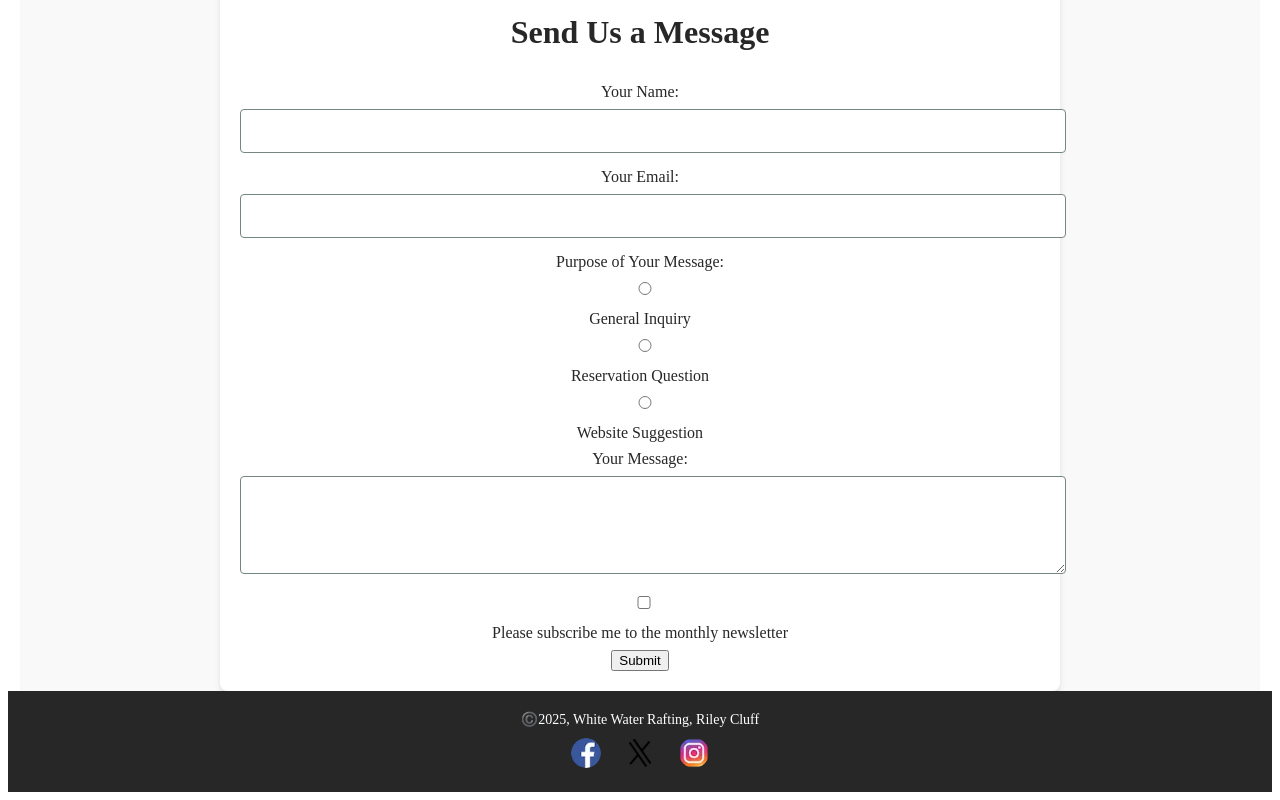
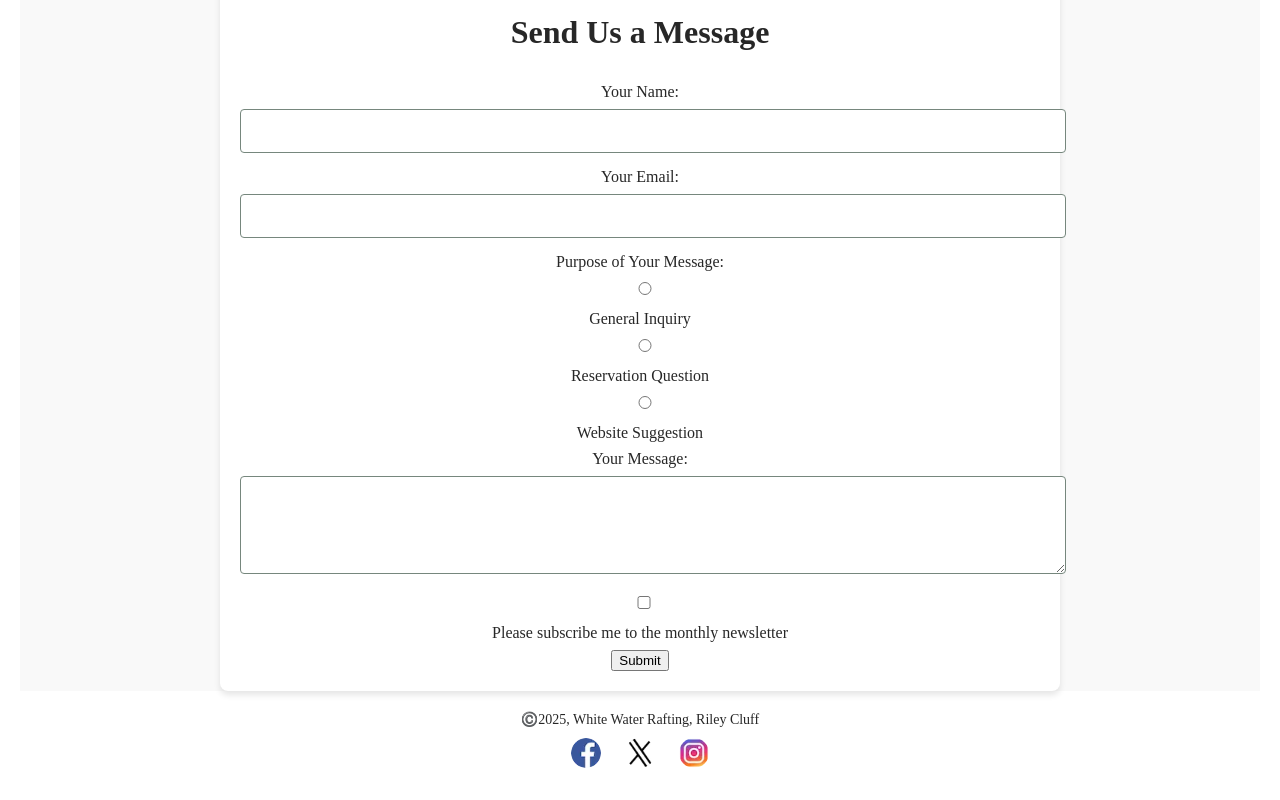
Before and after one commit to rcluff11/wdd130, a plain HTML site: page wwr/contact.html in a window 1280 px wide. Shown: the part 1417-2217 px from the top of the page. Drawn offline with Linux system fonts and the light colour scheme; a web font is replaced by a local one.

Commit message:
now done

```diff
--- a/wwr/styles/contact.css
+++ b/wwr/styles/contact.css
@@ -172,8 +172,7 @@ section h2 {
 footer {
     padding: 20px 0;
     text-align: center;
-    background-color: var(--Secondary-color);
-    color: #fff;
+    color: var(--Secondary-color)
 }
 
 footer p {
```
